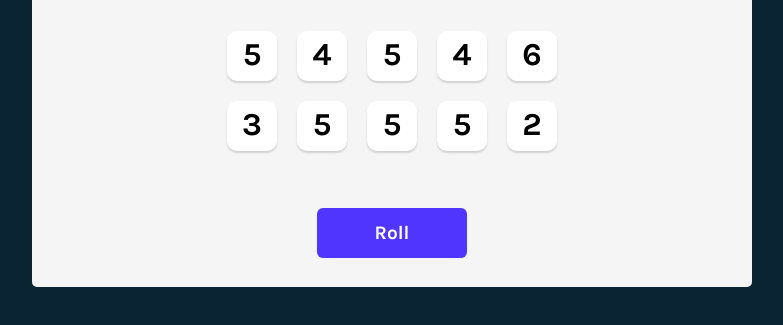
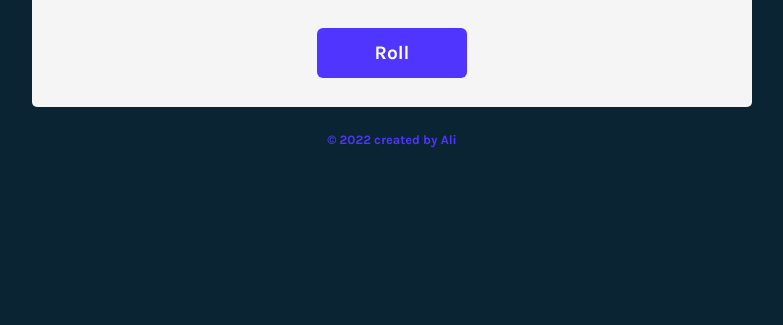
Before and after one commit to AlKodach/Tenzies-game, a React app: page / in a window 1280 px wide. Shown: the part 313-638 px from the top of the page, without its empty margins (248-1031 px from the left). Built offline with nearby package versions, Linux system fonts and the light colour scheme.

Commit message:
footer-added

```diff
--- a/index.html
+++ b/index.html
@@ -7,6 +7,9 @@
     </head>
     <body>
         <div id="root"></div>
+        <footer>
+            <small>© 2022 created by Ali</small>
+        </footer>
         <script src="index.pack.js"></script>
     </body>
 </html>
--- a/style.css
+++ b/style.css
@@ -8,6 +8,7 @@ body {
     padding: 20px;
     font-family: 'Karla', sans-serif;
     display: flex;
+    flex-direction: column;
     justify-content: center;
     align-items: center;
 }
@@ -77,3 +78,14 @@ main {
 .roll-dice:active {
     box-shadow: inset 5px 5px 10px -3px rgba(0, 0, 0, 0.7);
 }
+
+footer {
+    display: flex;
+    justify-content: center;
+    align-items: center;
+}
+
+footer > * {
+    color: #5035FF;
+    padding: 2em;
+}
```
